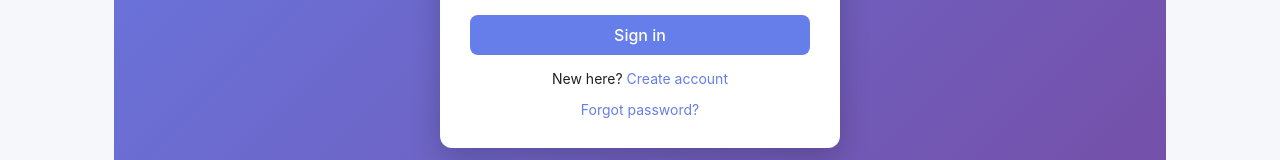
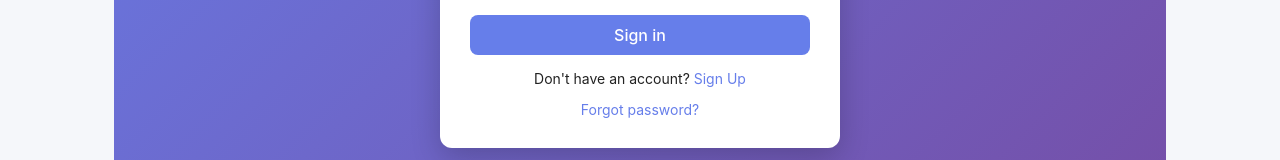
Before and after one commit to JasminiGnanasekaram/LRW-2.0, a React (Vite) app in the folder frontend/: page /login in a window 1280 px wide. Shown: the part 476-636 px from the top of the page. Built offline with nearby package versions, Linux system fonts and the light colour scheme.

Commit message:
Updated login and register UI

```diff
--- a/frontend/src/pages/Login.jsx
+++ b/frontend/src/pages/Login.jsx
@@ -95,9 +95,9 @@ export default function Login() {
 
         <div style={{ textAlign: "center", marginTop: "15px", fontSize: "14px" }}>
           <p>
-            New here?{" "}
+            Don't have an account?{" "}
             <Link to="/register" style={{ color: "#667eea" }}>
-              Create account
+              Sign Up
             </Link>
           </p>
           <Link to="/forgot-password" style={{ color: "#667eea" }}>
```
